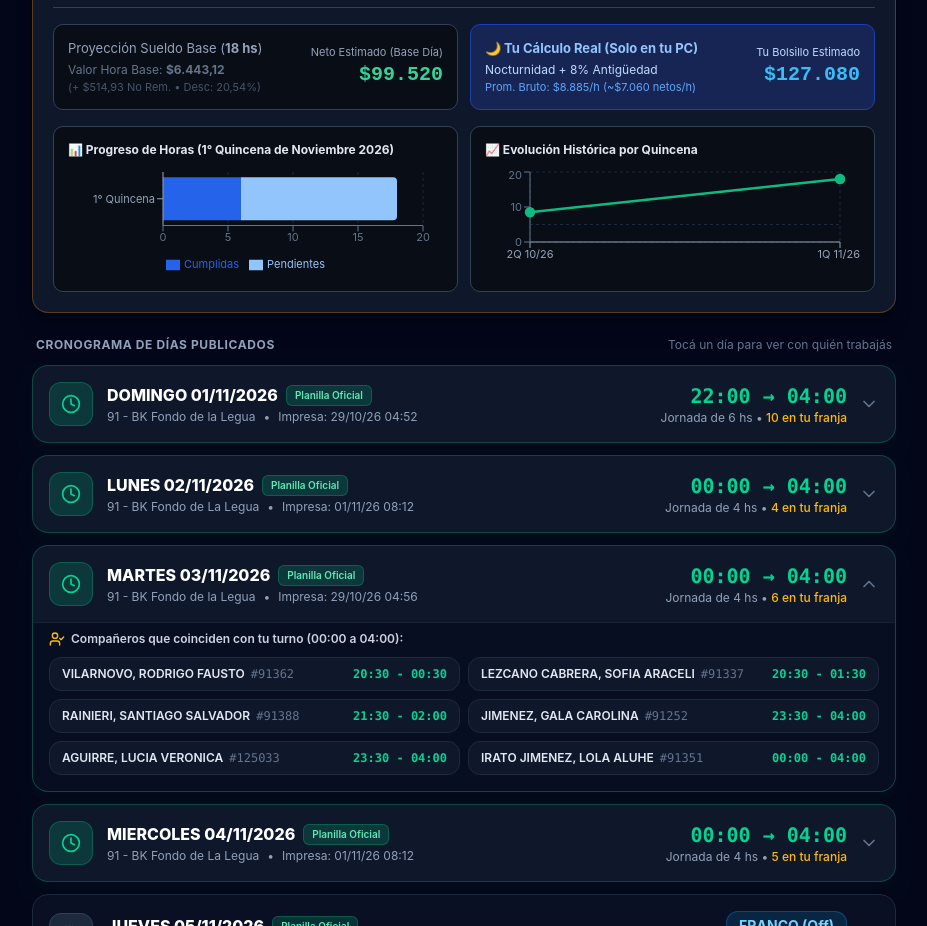
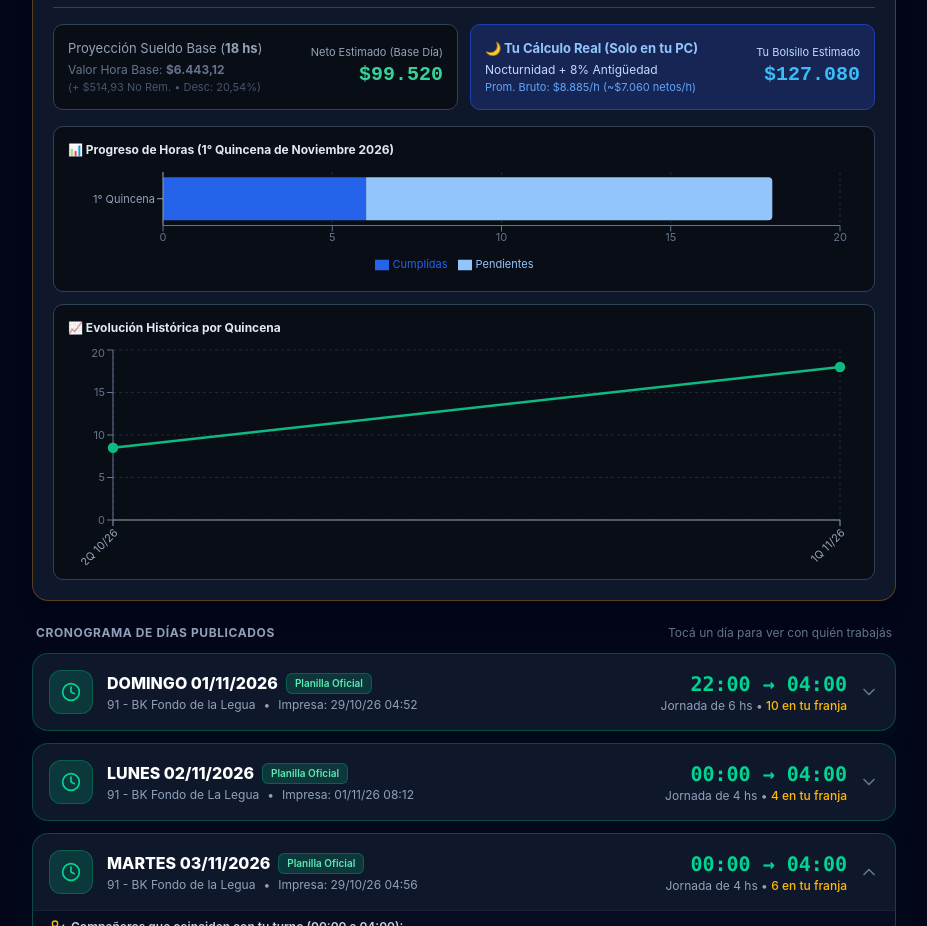
Before and after one commit to Gian1923/mis-asignaciones-bk, a React (Vite) app: page / in a window 1280 px wide. Shown: the part 780-1706 px from the top of the page, without its empty margins (176-1103 px from the left). Built offline with nearby package versions, Linux system fonts and the light colour scheme.

Commit message:
Actualizacion de grafico de lineas

```diff
--- a/src/EstadisticasEmpleado.jsx
+++ b/src/EstadisticasEmpleado.jsx
@@ -132,7 +132,7 @@ export default function EstadisticasEmpleado({ quincenaActivaObj, resumenQuincen
       {/* ================================================================= */}
       {/* GRÁFICOS: 1. BARRAS APILADAS | 2. LÍNEA HISTÓRICA                  */}
       {/* ================================================================= */}
-      <div style={{ display: 'grid', gridTemplateColumns: 'repeat(auto-fit, minmax(280px, 1fr))', gap: '12px' }}>
+      <div style={{ display: 'grid', gridTemplateColumns: '1fr', gap: '12px' }}>
         {/* Gráfico 1: Barra Apilada */}
         <div style={{ padding: '14px', backgroundColor: '#090d16', borderRadius: '10px', border: '1px solid #334155' }}>
           <div style={{ fontSize: '12px', fontWeight: 'bold', color: '#e2e8f0', marginBottom: '8px', display: 'flex', justifyContent: 'between' }}>
@@ -161,11 +161,11 @@ export default function EstadisticasEmpleado({ quincenaActivaObj, resumenQuincen
           <div style={{ fontSize: '12px', fontWeight: 'bold', color: '#e2e8f0', marginBottom: '8px' }}>
             📈 Evolución Histórica por Quincena
           </div>
-          <div style={{ width: '100%', height: 110 }}>
+          <div style={{ width: '100%', height: 220 }}>
             <ResponsiveContainer>
-              <LineChart data={datosHistorial} margin={{ top: 5, right: 20, left: -15, bottom: 5 }}>
+              <LineChart data={datosHistorial} margin={{ top: 5, right: 20, left: -15, bottom: 0 }}>
                 <CartesianGrid strokeDasharray="3 3" stroke="#1e293b" />
-                <XAxis dataKey="periodo" stroke="#94a3b8" style={{ fontSize: '11px' }} />
+                <XAxis dataKey="periodo" angle={-45} textAnchor="end" height={45} stroke="#94a3b8" style={{ fontSize: '11px' }} />
                 <YAxis stroke="#64748b" style={{ fontSize: '11px' }} />
                 <Tooltip
                   contentStyle={{ backgroundColor: '#0f172a', border: '1px solid #334155', borderRadius: '8px', color: '#fff', fontSize: '12px' }}
```
